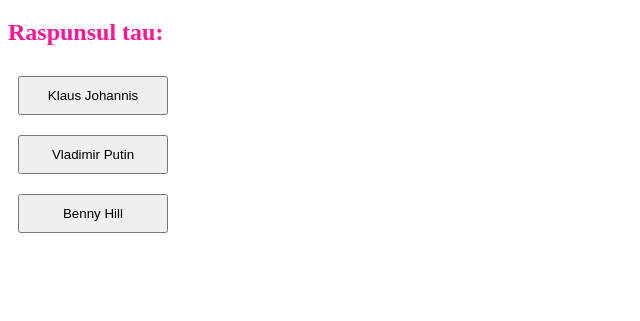
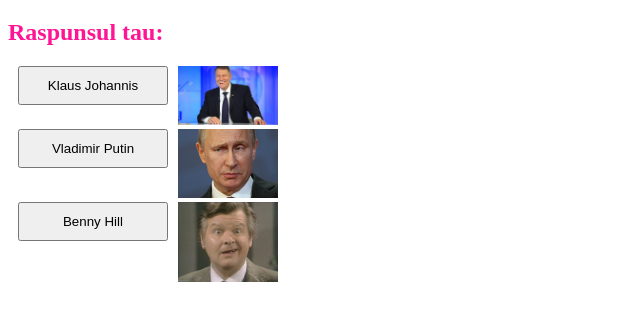
Before and after one commit to elaNistor/management-firma, a website: page homework5/Quiz.html in a window 1280 px wide. Shown: the part 61-382 px from the top of the page, without its empty margins (0-640 px from the left). Drawn offline with nearby package versions, Linux system fonts and the light colour scheme.

Commit message:
modificari tema

```diff
--- a/homework5/Quiz.js
+++ b/homework5/Quiz.js
@@ -2,13 +2,16 @@
     question: "Cine este presedintele Romaniei acum?" ,
     options: [ "Klaus Johannis" , "Vladimir Putin" , "Benny Hill" ],
     answer: 0
-     };
-
+};
 
 function Quiz() {
+    let buttonElements = []
     const handler=(event)=>{
         const answer=event.target;
-        const synth = new Tone.Synth().toDestination();
+        const synth=new Tone.Synth().toDestination();
+        buttonElements.forEach(function (el){
+            el.disabled=true
+        })
         if(intrebare.options[intrebare.answer] === answer.innerText){
             answer.classList.add("true")
             synth.triggerAttackRelease("G7")
@@ -18,13 +21,12 @@
             answer.classList.add("false")
             synth.triggerAttackRelease("C4", "8n");
         }
-
     }
-    const h1 = document.createElement("h1")
+    const h1=document.createElement("h1")
     h1.innerText=intrebare.question
     document.getElementById("quiz-container").appendChild(h1)
 
-    const h2 = document.createElement("h2")
+    const h2=document.createElement("h2")
     h2.innerText="Raspunsul tau:"
     document.getElementById("quiz-container").appendChild(h2)
     intrebare.options.forEach((option)=>{
@@ -32,11 +34,16 @@
         document.getElementById("quiz-container").appendChild(container)
         const button=document.createElement("button")
         button.classList.add("raspuns")
-        button.innerText=option
+        button.innerText=option;
         button.addEventListener("click", handler)
         container.appendChild(button)
+        buttonElements.push(button)
+        const presidentAvatar=document.createElement("img")
+        presidentAvatar.src="images/" +option + ".jpg"
+        presidentAvatar.classList.add("presidentAvatar")
+        container.appendChild(presidentAvatar)
+
     })
-
 }
 
 Quiz();
--- a/homework5/style.css
+++ b/homework5/style.css
@@ -2,6 +2,9 @@
     width: 150px;
     padding: 10px;
     margin: 10px;
+    float: left;
+    margin-top: 0;
+    clear: left;
 }
 
 h1 {
@@ -19,3 +22,7 @@
 .false {
     color: red;
 }
+
+.presidentAvatar {
+    width: 100px;
+}
```
Also changed, not shown: homework5/Quiz.html (+3 -5 lines), homework5/images/Benny Hill.jpg (added), homework5/images/Klaus Johannis.jpg (added), homework5/images/Vladimir Putin.jpg (added).
